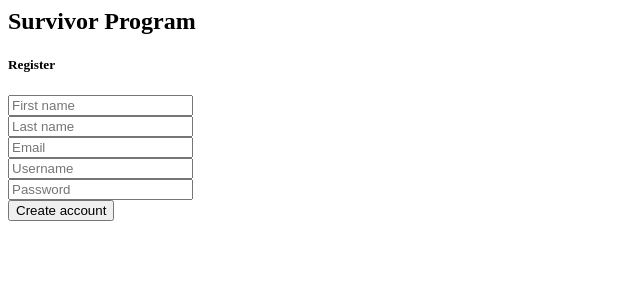
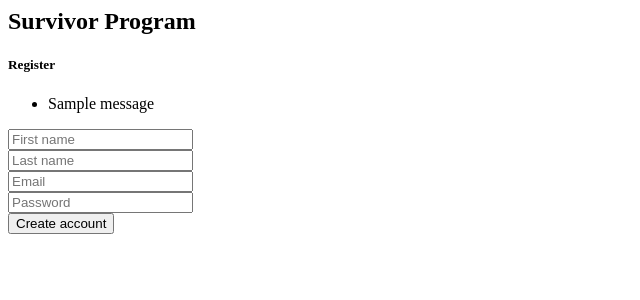
Before and after one commit to jstewa34/csc210project, a Flask app: page /register/ in a window 1280 px wide. Shown: the top 300 px of the page, without its empty margins (0-640 px from the left). Run offline with Flask 2, Linux system fonts and the light colour scheme; one stand-in notice (Sample message) is shown.

Commit message:
Added login validation messages and error handling

```diff
--- a/routes.py
+++ b/routes.py
@@ -22,18 +22,19 @@ from flask_login import (
     login_required,
 )
 
-from app import create_app,db,login_manager
+from app import create_app, db, login_manager
 from models import User
-from forms import login_form,register_form
+from forms import login_form, register_form
 
 
 @login_manager.user_loader
 def load_user(user_id):
     return User.query.get(int(user_id))
 
+
 app = create_app()
 app.config['SECRET_KEY'] = "1234"
-app.config['MAIL_SERVER']='smtp.gmail.com'
+app.config['MAIL_SERVER'] = 'smtp.gmail.com'
 app.config['MAIL_PORT'] = 465
 app.config['MAIL_USERNAME'] = 'survivorCSC214@gmail.com'
 app.config['MAIL_PASSWORD'] = 'UofRSurvivor214'
@@ -46,6 +47,7 @@ mail = Mail(app)
 def session_handler():
     session.permanent = True
     app.permanent_session_lifetime = timedelta(minutes=1)
+
 
 @app.route("/", methods=("GET", "POST"))
 def index():
@@ -65,11 +67,13 @@ def login():
             else:
                 flash("Invalid Username or password!", "danger")
         except Exception as e:
-            flash(e, "danger")
+            flash("Invalid Username or password!", "danger")
 
-    return render_template("login.html", form=form )
+    return render_template("login.html", form=form)
 
 # Register route
+
+
 @app.route("/register/", methods=("GET", "POST"))
 def register():
     form = register_form()
@@ -90,18 +94,20 @@ def register():
 
         db.session.add(newuser)
         db.session.commit()
-        msg = Message('Thanks for joining Survivor', sender =  'jcstewart1829@gmail.com', recipients = [email])
-        msg.body = "Hey " + fname + " " + lname + ", \n\nWe are glad you have chosen to join our Fantasy Survivor Game.\n\nHave fun!\nSurvivor Team"
+        msg = Message('Thanks for joining Survivor',
+                      sender='jcstewart1829@gmail.com', recipients=[email])
+        msg.body = "Hey " + fname + " " + lname + \
+            ", \n\nWe are glad you have chosen to join our Fantasy Survivor Game.\n\nHave fun!\nSurvivor Team"
         mail.send(msg)
-        #TODO: Send email here :)
+        # TODO: Send email here :)
 
         flash(f"Account Succesfully created", "success")
         return redirect(url_for("login"))
 
+    return render_template("register.html",
+                           form=form
+                           )
 
-    return render_template("register.html",
-        form=form
-        )
 
 @app.route("/logout")
 @login_required
--- a/templates/landing.html
+++ b/templates/landing.html
@@ -1,6 +1,6 @@
 <div>
     {% if current_user.is_authenticated %}
-    <h1>Welcome to Fantasy Survivor, {{ current_user.username }}</h1>
+    <h1>Welcome to Fantasy Survivor, {{ current_user.fname }}</h1>
     <!-- This will become the nav bar later -->
     <a href="{{url_for('logout')}}">Logout</a> {% else %}
     <h1>Welcome to Fantasy Survivor</h1>
--- a/templates/register.html
+++ b/templates/register.html
@@ -5,6 +5,14 @@
         <h2>Survivor Program</h2>
         <h5>Register</h5>
     </div>
+
+    {% with messages = get_flashed_messages() %} {% if messages %}
+    <ul class=flashes>
+        {% for message in messages %}
+        <li>{{ message }}</li>
+        {% endfor %}
+    </ul>
+    {% endif %} {% endwith %}
 
     <div>
         {{ form.fname(class_="form-control",placeholder="First name")}}
@@ -18,10 +26,6 @@
     </div>
 
     <div>
-        {{ form.username(class_="form-control",placeholder="Username")}}
-    </div>
-
-    <div>
         {{ form.password_hash(class_="form-control",placeholder="Password")}}
     </div>
 
```
Also changed, not shown: templates/login.html (+7 -0 lines), database.db.
